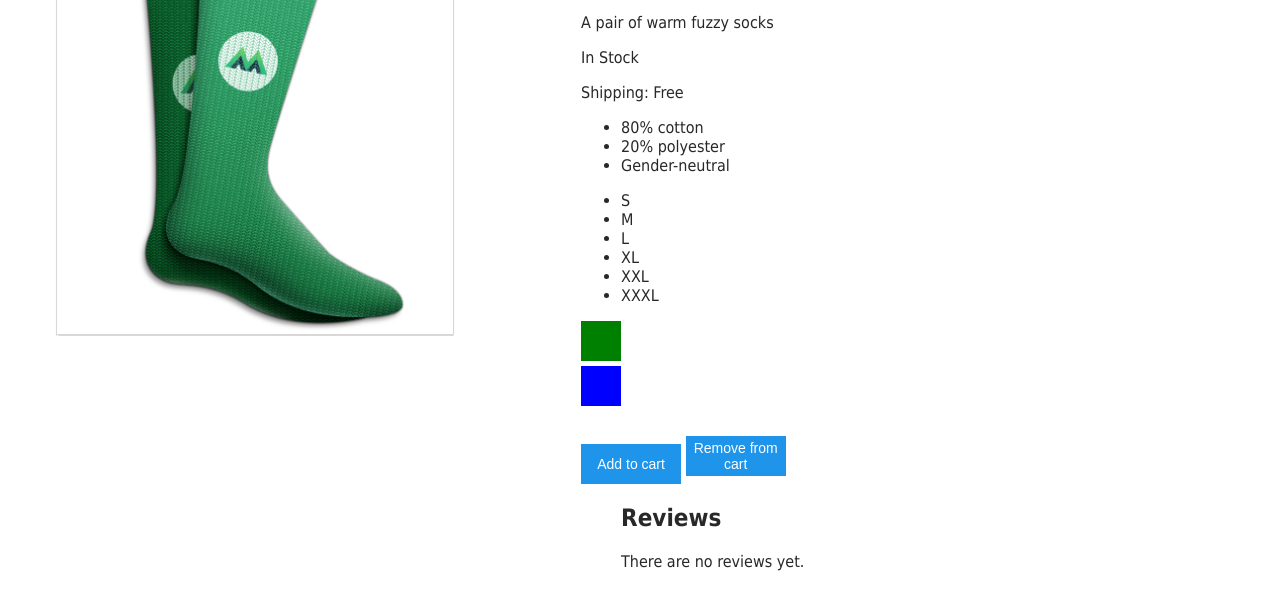
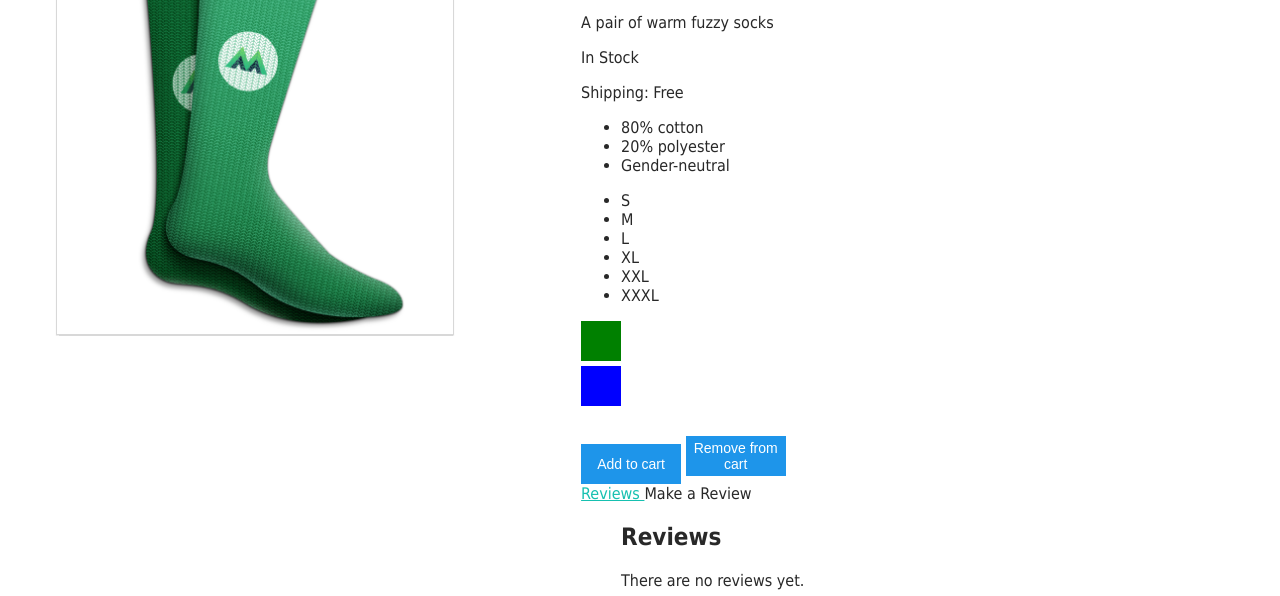
Before and after one commit to 7leirbag/vuejs-simple-app, a website: page index.html in a window 1280 px wide. Shown: the part 204-800 px from the top of the page. Drawn offline with nearby package versions, Linux system fonts and the light colour scheme.

Commit message:
eventbus e mounted (lifecycle hook)

```diff
--- a/js/main.js
+++ b/js/main.js
@@ -1,3 +1,5 @@
+var eventBus = new Vue()
+
 Vue.component('product', {
   props: {
     premium: {
@@ -31,22 +33,9 @@ Vue.component('product', {
           </button>
           <button @click="removeFromCart">Remove from cart</button>
 
-          <div>
-            <ul>
-              <h2>Reviews</h2>
-              <p v-if="!reviews.length">There are no reviews yet.</p>
-              <li v-for="review in reviews">
-                <p>{{ review.name }}</p>
-                <p>Rating: {{ review.rating }}</p>
-                <p>{{ review.review }}</p>
-              </li>
-            </ul>
+          <product-tabs :reviews="reviews"></product-tabs>
+
           </div>
-      </div>
-
-
-      <product-review @review-submitted="addReview"></product-review>
-
     </div>
   `,
   data() {
@@ -83,9 +72,6 @@ Vue.component('product', {
     },
     removeFromCart() {
       this.$emit('remove-from-cart', this.variants[this.selectedVariant].variantId);
-    },
-    addReview(productReview){
-      this.reviews.push(productReview);
     }
   },
   computed: {
@@ -104,6 +90,11 @@ Vue.component('product', {
     shipping() {
       return this.premium ? "Free" : "2.99";
     }
+  },
+  mounted() {
+    eventBus.$on('review-submitted', productReview =>{
+      this.reviews.push(productReview);
+    })
   }
 })
 
@@ -196,7 +187,7 @@ Vue.component('product-review', {
     onSubmit() {
       this.errors = []
       if (this.isAllFieldFilled()) {
-        this.$emit('review-submitted', this.getProductReview())
+        eventBus.$emit('review-submitted', this.getProductReview())
         this.clearAllFields();
       } else {
         this.showEmptyFieldsToUser();
@@ -232,6 +223,42 @@ Vue.component('product-review', {
   }
 })
 
+Vue.component('product-tabs', {
+  props: {
+    reviews:{ type: Array, required: true}
+  },
+  template: `
+    <div>
+      <span class="tab" :class="{ activeTab: selectedTab === tab}" v-for="(tab, index) in tabs" @click="selectedTab = tab">
+        {{ tab }}
+      </span>
+
+      <div v-show="selectedTab === 'Reviews'">
+        <ul>
+          <h2>Reviews</h2>
+          <p v-if="!reviews.length">There are no reviews yet.</p>
+          <li v-for="review in reviews">
+            <p>{{ review.name }}</p>
+            <p>Rating: {{ review.rating }}</p>
+            <p>{{ review.review }}</p>
+          </li>
+        </ul>
+      </div>
+
+
+
+    <product-review v-show="selectedTab === 'Make a Review'"></product-review>
+    </div>
+
+
+  `,
+  data(){
+    return {
+      tabs: ['Reviews', 'Make a Review'],
+      selectedTab: 'Reviews'
+    }
+  }
+})
 var app = new Vue({
   el: '#app',
   data: {
--- a/style/style.css
+++ b/style/style.css
@@ -77,3 +77,13 @@ textarea {
   width: 100%;
   height: 60px;
 }
+
+.tabs {
+  margin-left: 20px;
+  cursor: pointer;
+}
+
+.activeTab {
+  color: #16C0B0;
+  text-decoration: underline;
+}
```
